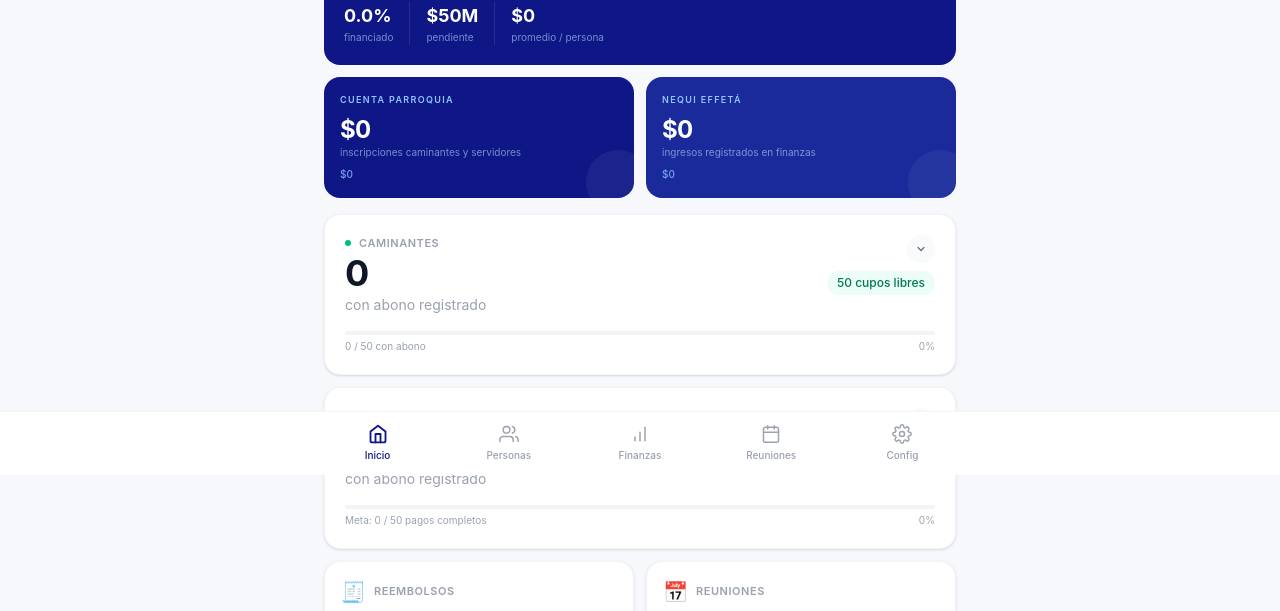
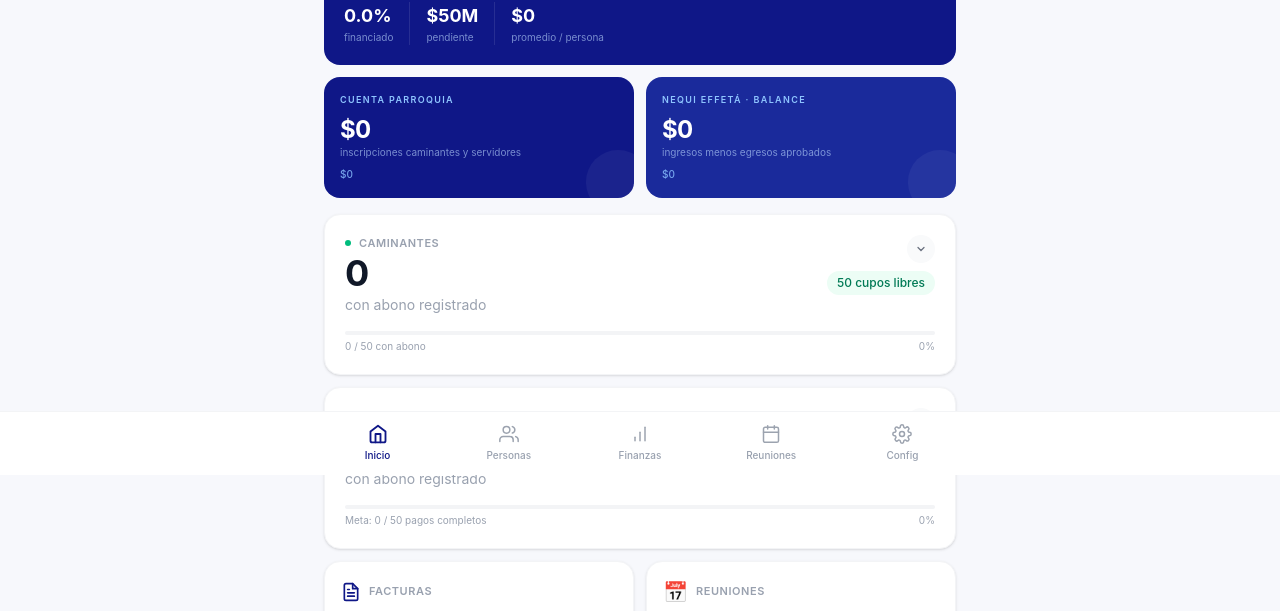
Before and after one commit to EffetaMazuren/EffetaMazuren-App, a Next.js app: page /dashboard in a window 1280 px wide. Shown: the part 325-936 px from the top of the page. Built offline with nearby package versions, Linux system fonts and the light colour scheme; no server answers; the database is empty.

Commit message:
Update page.tsx

```diff
--- a/app/dashboard/page.tsx
+++ b/app/dashboard/page.tsx
@@ -25,6 +25,7 @@ interface DashboardData {
   totalPagadoCaminantes: number
   totalCuentaParroquia: number
   totalNequiEffeta: number
+  balanceNequiEffeta: number
   nombreRetiro: string
   fechaInicio: string
   fechaFin: string
@@ -96,18 +97,26 @@ export default function DashboardPage() {
         .eq('retiro_id', RETIRO_ID)
         .eq('estado', 'confirmado')
 
-      const { data: transacciones } = await supabase
+      // Ingresos aprobados en Nequi Effetá
+      const { data: ingresosNequi } = await supabase
         .from('transacciones')
-        .select('valor, tipo, estado')
+        .select('valor')
         .eq('retiro_id', RETIRO_ID)
         .eq('tipo', 'ingreso')
+        .eq('estado', 'aprobado')
+
+      // Egresos aprobados en Nequi Effetá
+      const { data: egresosNequi } = await supabase
+        .from('transacciones')
+        .select('valor')
+        .eq('retiro_id', RETIRO_ID)
+        .eq('tipo', 'egreso')
         .eq('estado', 'aprobado')
 
       const { data: reembolsos } = await supabase
         .from('transacciones')
         .select('id, estado')
         .eq('retiro_id', RETIRO_ID)
-        .eq('tipo', 'egreso')
         .eq('estado', 'pendiente')
 
       const { data: alertas } = await supabase
@@ -116,7 +125,9 @@ export default function DashboardPage() {
         .eq('fuera_de_horario', true)
 
       const totalCuentaParroquia = pagos?.reduce((acc, p) => acc + (p.valor ?? 0), 0) ?? 0
-      const totalNequiEffeta = transacciones?.reduce((acc, t) => acc + (t.valor ?? 0), 0) ?? 0
+      const totalNequiEffeta = ingresosNequi?.reduce((acc, t) => acc + (t.valor ?? 0), 0) ?? 0
+      const totalEgresosNequi = egresosNequi?.reduce((acc, t) => acc + (t.valor ?? 0), 0) ?? 0
+      const balanceNequiEffeta = totalNequiEffeta - totalEgresosNequi
       const totalRecaudado = totalCuentaParroquia + totalNequiEffeta
 
       setData({
@@ -132,6 +143,7 @@ export default function DashboardPage() {
         totalPagadoCaminantes,
         totalCuentaParroquia,
         totalNequiEffeta,
+        balanceNequiEffeta,
         nombreRetiro: retiro?.nombre ?? 'Effetá Mazuren · Julio 2026',
         fechaInicio: fechaInicio.toLocaleDateString('es-CO', { day: 'numeric', month: 'long', year: 'numeric' }),
         fechaFin: fechaFin.toLocaleDateString('es-CO', { day: 'numeric', month: 'long', year: 'numeric' }),
@@ -299,21 +311,21 @@ export default function DashboardPage() {
             </div>
           </div>
 
-          {/* Nequi Effetá */}
+          {/* Nequi Effetá — balance neto */}
           <div className="bg-[#1a2a9b] rounded-2xl p-4 overflow-hidden relative">
             <div className="absolute -right-4 -bottom-4 w-16 h-16 bg-white/5 rounded-full" />
             <div className="relative z-10">
               <p className="text-[9px] font-semibold tracking-[0.15em] text-blue-300 uppercase mb-3">
-                Nequi Effetá
+                Nequi Effetá · Balance
               </p>
               <p className="text-2xl font-bold text-white tracking-tight leading-none">
-                {data ? formatCOP(data.totalNequiEffeta) : '$0'}
+                {data ? formatCOP(data.balanceNequiEffeta) : '$0'}
               </p>
               <p className="text-[10px] text-blue-200/60 mt-1 leading-tight">
-                ingresos registrados en finanzas
+                ingresos menos egresos aprobados
               </p>
               <p className="text-[10px] text-blue-300/80 mt-2 font-medium">
-                {formatCOPFull(data?.totalNequiEffeta ?? 0)}
+                {formatCOPFull(data?.balanceNequiEffeta ?? 0)}
               </p>
             </div>
           </div>
@@ -451,8 +463,10 @@ export default function DashboardPage() {
             className="bg-white rounded-2xl p-4 shadow-sm border border-gray-100 text-left hover:shadow-md transition-shadow relative"
           >
             <div className="flex items-center gap-2 mb-2">
-              <span className="text-xl">🧾</span>
-              <span className="text-[11px] font-semibold text-gray-400 uppercase tracking-wider">Reembolsos</span>
+              <svg width="20" height="20" viewBox="0 0 24 24" fill="none" stroke="#0f1787" strokeWidth="2" strokeLinecap="round" strokeLinejoin="round">
+                <path d="M14 2H6a2 2 0 0 0-2 2v16a2 2 0 0 0 2 2h12a2 2 0 0 0 2-2V8z"/><polyline points="14 2 14 8 20 8"/><line x1="16" y1="13" x2="8" y2="13"/><line x1="16" y1="17" x2="8" y2="17"/><polyline points="10 9 9 9 8 9"/>
+              </svg>
+              <span className="text-[11px] font-semibold text-gray-400 uppercase tracking-wider">Facturas</span>
             </div>
             <p className="text-sm text-gray-600 leading-tight">Facturas de servidores pendientes</p>
             {(data?.reembolsosPendientes ?? 0) > 0 && (
@@ -462,7 +476,7 @@ export default function DashboardPage() {
             )}
           </button>
 
-<button
+          <button
             onClick={() => router.push('/dashboard/reuniones')}
             className="bg-white rounded-2xl p-4 shadow-sm border border-gray-100 text-left hover:shadow-md transition-shadow"
           >
@@ -473,8 +487,7 @@ export default function DashboardPage() {
             <p className="text-sm text-gray-600 leading-tight">Martes y días especiales</p>
           </button>
 
-
-<button
+          <button
             onClick={() => router.push('/dashboard/tareas')}
             className="bg-white rounded-2xl p-4 shadow-sm border border-gray-100 text-left hover:shadow-md transition-shadow"
           >
@@ -487,7 +500,7 @@ export default function DashboardPage() {
             <p className="text-sm text-gray-600 leading-tight">Tareas pendientes del retiro</p>
           </button>
 
-<button
+          <button
             onClick={() => router.push('/dashboard/asistencias')}
             className="col-span-2 bg-white rounded-2xl p-4 shadow-sm border border-gray-100 text-left hover:shadow-md transition-shadow relative"
           >
@@ -513,8 +526,6 @@ export default function DashboardPage() {
             </div>
             <p className="text-sm text-blue-100 leading-tight">Minuto a minuto, roles y manual del retiro</p>
           </button>
-
-
         </div>
 
         {/* Indicador en tiempo real */}
```
